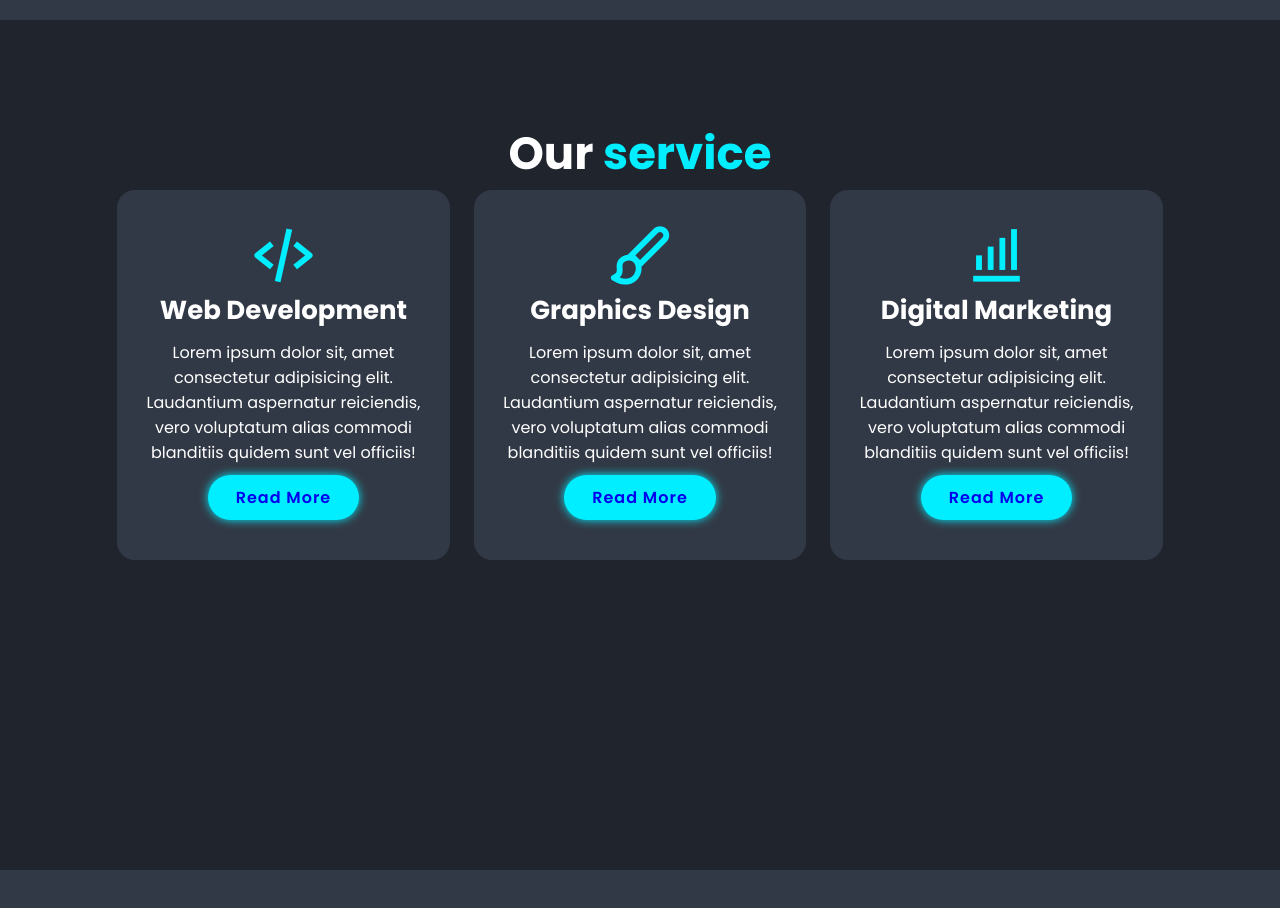
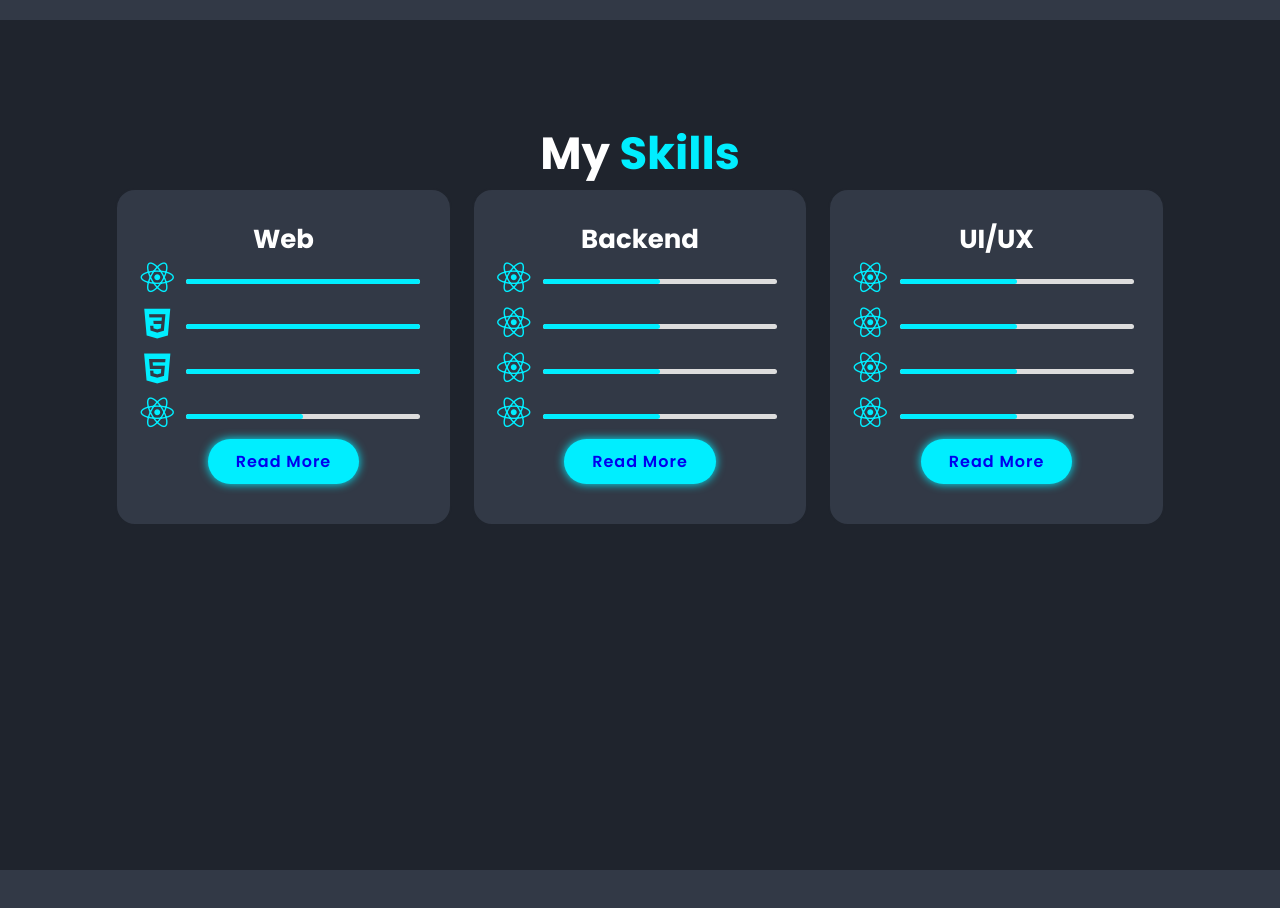
Before and after one commit to DeepWebD/DeepakProfile, a plain HTML site: page index.html in a window 1280 px wide. Shown: the part 1580-2488 px from the top of the page. Drawn offline with nearby package versions, Linux system fonts and the light colour scheme.

Commit message:
designed skill section

```diff
--- a/CSS/style.css
+++ b/CSS/style.css
@@ -231,11 +231,35 @@ span {
 .skills-box h3 {
   font-size: 2.6rem;
 }
+.skill-card{
+  width: 100%;
+  display: flex;
+  flex-direction: row;
+}
+.skill-card i{
+  font-size: 4rem;
+}
+.progress-container {
+  width: 80%;
+  background-color: #ddd;
+  border-radius: 0.5rem;
+  margin: 2rem auto;
+  height: 0.5rem;
+}
 
-.skills-box p {
+.progress-bar {
+  height: 100%;
+  background-color: var(--main-color);
+  border-radius: 0.5rem;
+  width: 0;
+  transition: width 0.5s ease;
+}
+
+
+/* .skills-box p {
   font-size: 1.6rem;
   margin: 1rem 0;
-}
+} */
 
 .portfolio {
   background: var(--second-bg-color);
--- a/index.html
+++ b/index.html
@@ -77,37 +77,103 @@
 
     <!-- Skills section design -->
     <section class="skills" id="skills">
-      <h2 class="heading">Our <span>service</span></h2>
+      <h2 class="heading">My <span>Skills</span></h2>
       <div class="skills-container">
         <div class="skills-box">
-          <i class="bx bx-code-alt"></i>
-          <h3>Web Development</h3>
-          <p>
-            Lorem ipsum dolor sit, amet consectetur adipisicing elit. Laudantium
-            aspernatur reiciendis, vero voluptatum alias commodi blanditiis
-            quidem sunt vel officiis!
-          </p>
-          <a href="#" class="btn"> Read More</a>
+          <!-- <i class="bx bx-code-alt"></i> -->
+          <h3>Web</h3>
+
+          <div class="skill-card">
+            <i class='bx bxl-react'></i>
+            <div class="progress-container">
+              <div class="progress-bar" style="width: 100%;"></div>
+            </div>
+          </div>
+
+          <div class="skill-card">
+            <i class='bx bxl-css3' ></i>
+            <div class="progress-container">
+              <div class="progress-bar" style="width: 100%;"></div>
+            </div>
+          </div>
+
+          <div class="skill-card">
+            <i class='bx bxl-html5' ></i>
+            <div class="progress-container">
+              <div class="progress-bar" style="width: 100%;"></div>
+            </div>
+          </div>
+          <div class="skill-card">
+            <i class='bx bxl-react'></i>
+            <div class="progress-container">
+              <div class="progress-bar" style="width: 50%;"></div>
+            </div>
+          </div>
+
+     <a href="#" class="btn"> Read More</a>
         </div>
         <div class="skills-box">
-          <i class="bx bx-paint"></i>
-          <h3>Graphics Design</h3>
-          <p>
-            Lorem ipsum dolor sit, amet consectetur adipisicing elit. Laudantium
-            aspernatur reiciendis, vero voluptatum alias commodi blanditiis
-            quidem sunt vel officiis!
-          </p>
-          <a href="#" class="btn"> Read More</a>
+
+          <h3>Backend </h3>
+          <div class="skill-card">
+            <i class='bx bxl-react'></i>
+            <div class="progress-container">
+              <div class="progress-bar" style="width: 50%;"></div>
+            </div>
+          </div>
+
+          <div class="skill-card">
+            <i class='bx bxl-react'></i>
+            <div class="progress-container">
+              <div class="progress-bar" style="width: 50%;"></div>
+            </div>
+          </div>
+
+          <div class="skill-card">
+            <i class='bx bxl-react'></i>
+            <div class="progress-container">
+              <div class="progress-bar" style="width: 50%;"></div>
+            </div>
+          </div>
+          <div class="skill-card">
+            <i class='bx bxl-react'></i>
+            <div class="progress-container">
+              <div class="progress-bar" style="width: 50%;"></div>
+            </div>
+          </div>
+
+         <a href="#" class="btn"> Read More</a>
         </div>
 
         <div class="skills-box">
-          <i class="bx bx-bar-chart-alt"></i>
-          <h3>Digital Marketing</h3>
-          <p>
-            Lorem ipsum dolor sit, amet consectetur adipisicing elit. Laudantium
-            aspernatur reiciendis, vero voluptatum alias commodi blanditiis
-            quidem sunt vel officiis!
-          </p>
+          <h3>UI/UX </h3>
+          <div class="skill-card">
+            <i class='bx bxl-react'></i>
+            <div class="progress-container">
+              <div class="progress-bar" style="width: 50%;"></div>
+            </div>
+          </div>
+
+          <div class="skill-card">
+            <i class='bx bxl-react'></i>
+            <div class="progress-container">
+              <div class="progress-bar" style="width: 50%;"></div>
+            </div>
+          </div>
+
+          <div class="skill-card">
+            <i class='bx bxl-react'></i>
+            <div class="progress-container">
+              <div class="progress-bar" style="width: 50%;"></div>
+            </div>
+          </div>
+          <div class="skill-card">
+            <i class='bx bxl-react'></i>
+            <div class="progress-container">
+              <div class="progress-bar" style="width: 50%;"></div>
+            </div>
+          </div>
+
           <a href="#" class="btn"> Read More</a>
         </div>
       </div>
```
Also changed, not shown: progreess.html (added, +34 -0 lines).
